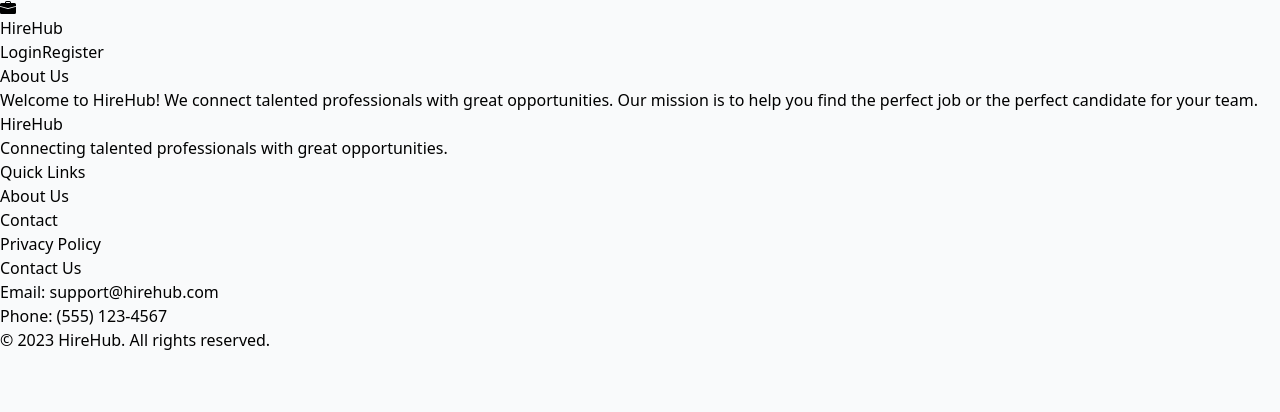
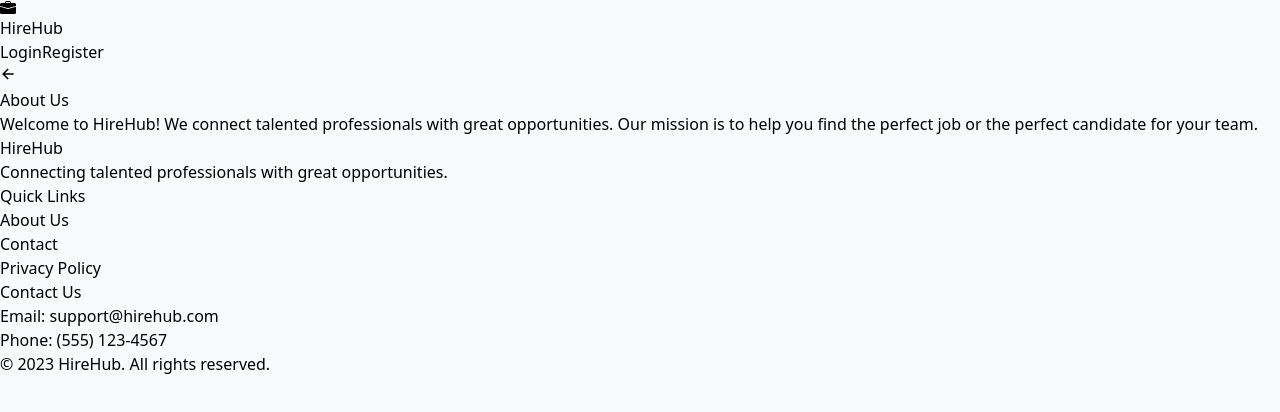
Before and after one commit to naseeb03/hirehub-mern, a React (Vite) app in the folder frontend/: page /about in a window 1280 px wide. Shown: the top 412 px of the page. Built offline with nearby package versions, Linux system fonts and the light colour scheme.

Commit message:
added back button

```diff
--- a/frontend/package.json
+++ b/frontend/package.json
@@ -30,6 +30,6 @@
     "eslint-plugin-react-refresh": "^0.4.4",
     "postcss": "^8.4.49",
     "tailwindcss": "^3.4.16",
-    "vite": "^5.4.11"
+    "vite": "^5.4.14"
   }
 }
--- /dev/null
+++ b/frontend/src/components/BackButton.jsx
@@ -0,0 +1,18 @@
+import React from 'react';
+import { IoArrowBackSharp } from "react-icons/io5";
+import { useNavigate } from 'react-router-dom';
+
+function BackButton() {
+  const navigate = useNavigate();
+
+  return (
+    <button
+      onClick={() => navigate(-1)}
+      className="text-black text-2xl py-2 rounded"
+    >
+      <IoArrowBackSharp />
+    </button>
+  );
+}
+
+export default BackButton;
--- a/frontend/src/pages/AboutUs.jsx
+++ b/frontend/src/pages/AboutUs.jsx
@@ -1,9 +1,13 @@
 import React from "react";
+import BackButton from "../components/BackButton";
 
 function AboutUs() {
   return (
     <div className="container mx-auto px-4 py-8">
-      <h1 className="text-3xl font-bold mb-4">About Us</h1>
+      <div className="flex mb-4">
+				<BackButton />
+				<h1 className="text-3xl font-bold ml-2">About Us</h1>
+      </div>
       <p className="text-gray-700">
         Welcome to HireHub! We connect talented professionals with great opportunities. Our mission is to help you find the perfect job or the perfect candidate for your team.
       </p>
--- a/frontend/src/pages/Contact.jsx
+++ b/frontend/src/pages/Contact.jsx
@@ -1,9 +1,13 @@
 import React from "react";
+import BackButton from "../components/BackButton";
 
 function Contact() {
   return (
     <div className="container mx-auto px-4 py-8">
-      <h1 className="text-3xl font-bold mb-4">Contact Us</h1>
+      <div className="flex mb-4">
+        <BackButton />
+        <h1 className="text-3xl font-bold ml-2">Contact</h1>
+      </div>
       <p className="text-gray-700">
         Email: support@hirehub.com
       </p>
--- a/frontend/src/pages/PrivacyPolicy.jsx
+++ b/frontend/src/pages/PrivacyPolicy.jsx
@@ -1,9 +1,13 @@
 import React from "react";
+import BackButton from "../components/BackButton";
 
 function PrivacyPolicy() {
   return (
     <div className="container mx-auto px-4 py-8">
-      <h1 className="text-3xl font-bold mb-4">Privacy Policy</h1>
+      <div className="flex mb-4">
+				<BackButton />
+				<h1 className="text-3xl font-bold ml-2">Privacy Policy</h1>
+      </div>
       <p className="text-gray-700">
         Your privacy is important to us. This privacy policy explains how we collect, use, and protect your personal information.
       </p>
```
Also changed, not shown: 2 other files (tests, documents, lock files or other folders).
